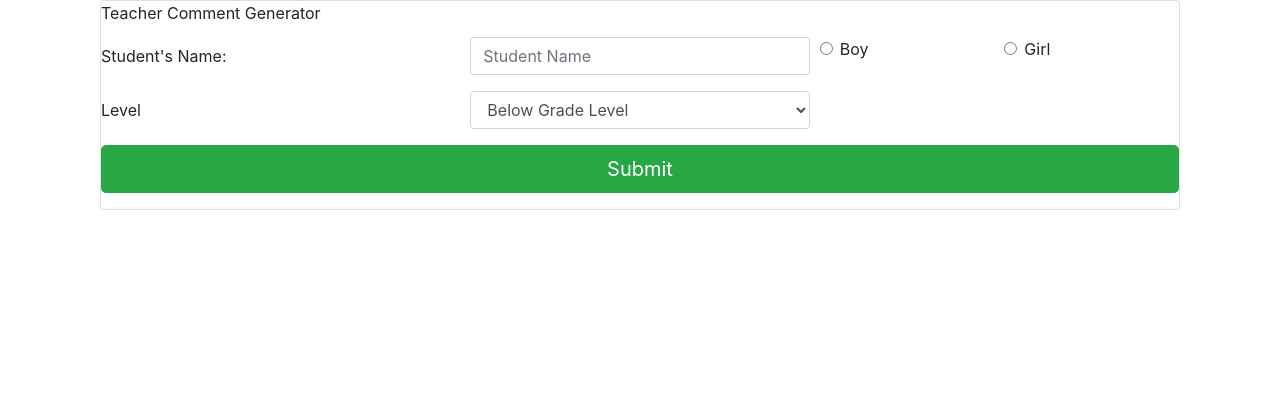
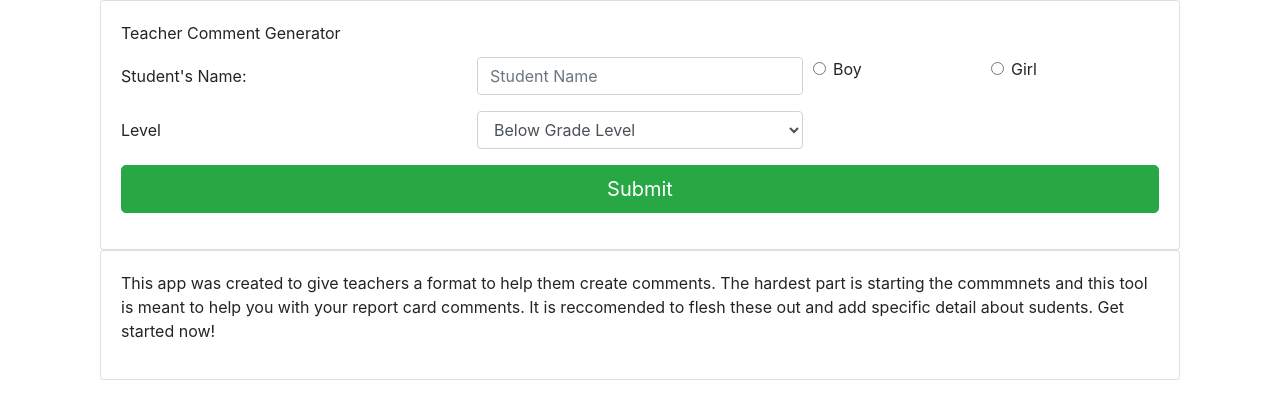
Before and after one commit to jsimmons01/Comment-Generator, a React (Create React App) app: page / in a window 1280 px wide. Shown: the top 416 px of the page. Built offline with nearby package versions, Linux system fonts and the light colour scheme.

Commit message:
Added directions and fixed card

```diff
--- a/src/App.js
+++ b/src/App.js
@@ -1,9 +1,9 @@
-import Main from "./components/Main";
+import Home from "./components/Main";
 
 function App() {
   return (
     <div className="container">
-      <Main />
+      <Home />
     </div>
   );
 }
--- a/src/components/Main.js
+++ b/src/components/Main.js
@@ -1,18 +1,41 @@
 import { Component } from "react";
-import { Card, CardTitle } from "reactstrap";
+import { Card, CardTitle, CardBody, CardText } from "reactstrap";
 import StudentInfo from "./StudentInfo";
 
-class Main extends Component {
+class Home extends Component {
   render() {
     return (
       <div className="container">
         <Card>
-          <CardTitle>Teacher Comment Generator</CardTitle>
-          <StudentInfo />
+          <CardBody>
+            <CardTitle>Teacher Comment Generator</CardTitle>
+            <StudentInfo />
+          </CardBody>
+        </Card>
+
+        <Card>
+          <CardBody>
+            <CardText>
+              <Directions />
+            </CardText>
+          </CardBody>
         </Card>
       </div>
     );
   }
 }
 
-export default Main;
+function Directions() {
+  return (
+    <div>
+      <p>
+        This app was created to give teachers a format to help them create
+        comments. The hardest part is starting the commmnets and this tool is
+        meant to help you with your report card comments. It is reccomended to
+        flesh these out and add specific detail about sudents. Get started now!
+      </p>
+    </div>
+  );
+}
+
+export default Home;
--- a/src/components/StudentInfo.js
+++ b/src/components/StudentInfo.js
@@ -10,6 +10,10 @@ import { Button, Form, FormGroup, Label, Input, Col } from "reactstrap";
  * student name and gender pronouns will be added to the comments
  * create file that has comments with space for name and gender
  * worry about style last
+ * fix my card
+ * read the articles:
+ * https://medium.com/capital-one-tech/how-to-work-with-forms-inputs-and-events-in-react-c337171b923b
+ * https://reactjs.org/docs/events.html
  ************************************************************/
 class StudentInfo extends Component {
   constructor(props) {
```
Also changed, not shown: 1 other file (tests, documents, lock files or other folders).
